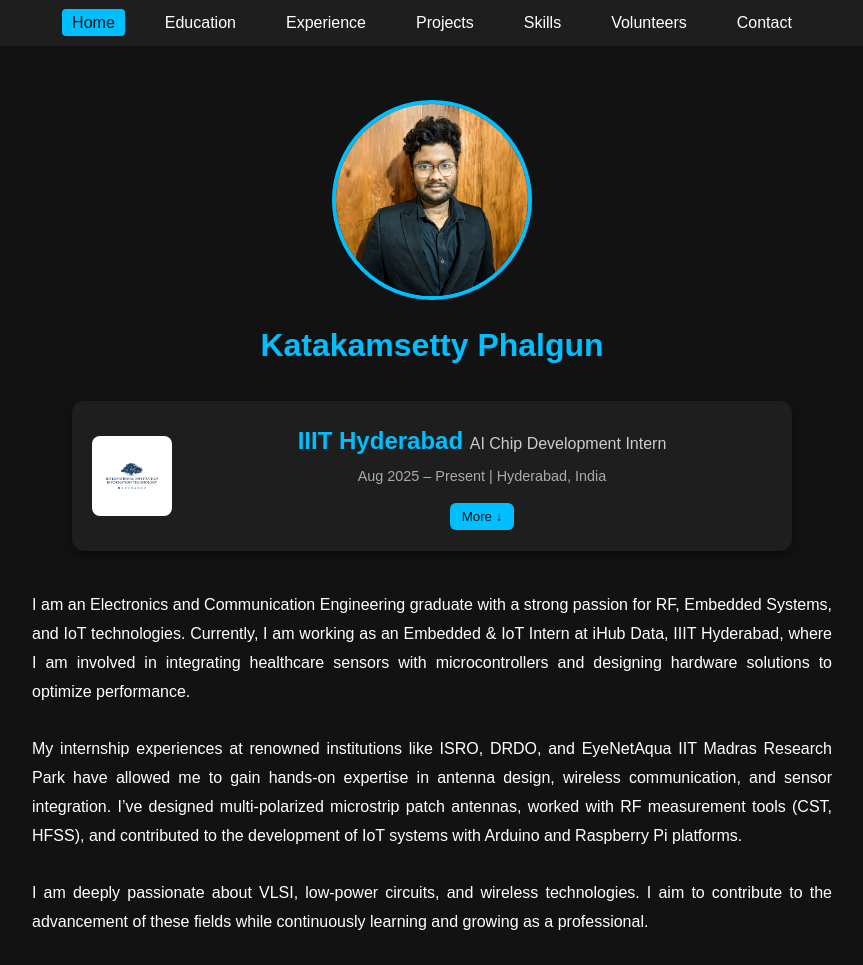
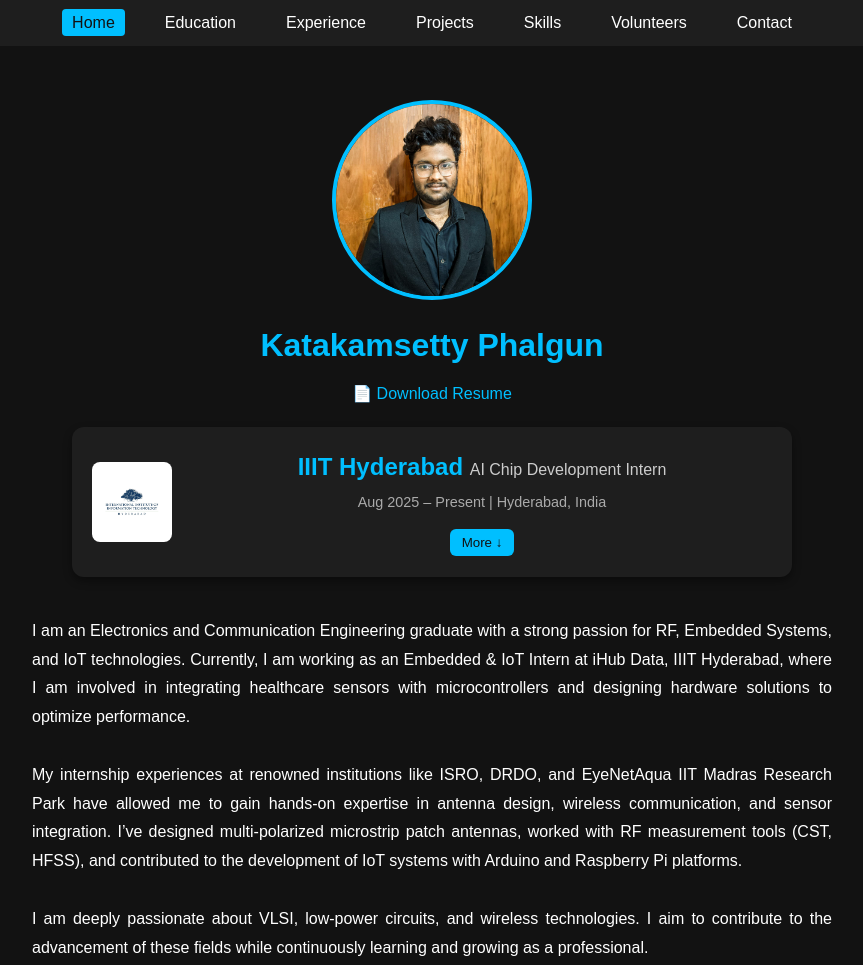
Before and after one commit to phalgun18/katakamsetty.phalgun, a plain HTML site: page index.html in a window 1280 px wide. Shown: the top 965 px of the page, without its empty margins (208-1071 px from the left). Drawn offline with Linux system fonts and the light colour scheme.

Commit message:
Update index.html

```diff
--- a/index.html
+++ b/index.html
@@ -29,6 +29,13 @@
 
     <!-- Name -->
     <h1>Katakamsetty Phalgun</h1>
+
+
+<a href="https://github.com/phalgun18/katakamsetty.phalgun/raw/main/Resume.pdf"
+   download="Phalgun_Resume.pdf"
+   class="resume-btn">
+   📄 Download Resume
+</a>
 
     <!-- Present Role styled like Experience -->
     <div class="job">
```
